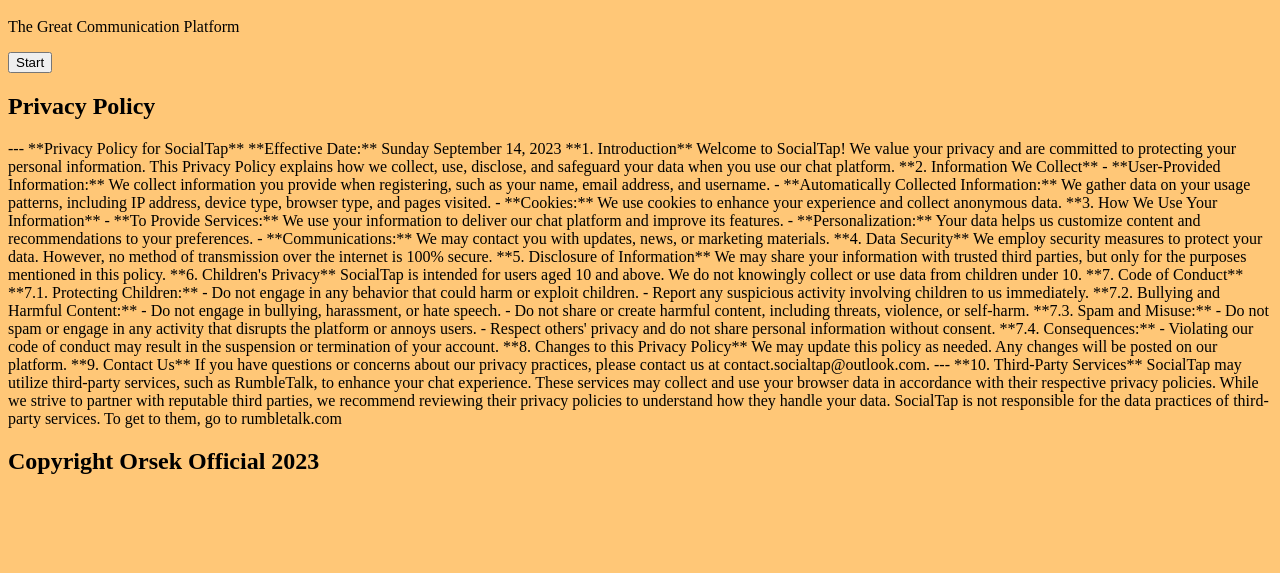
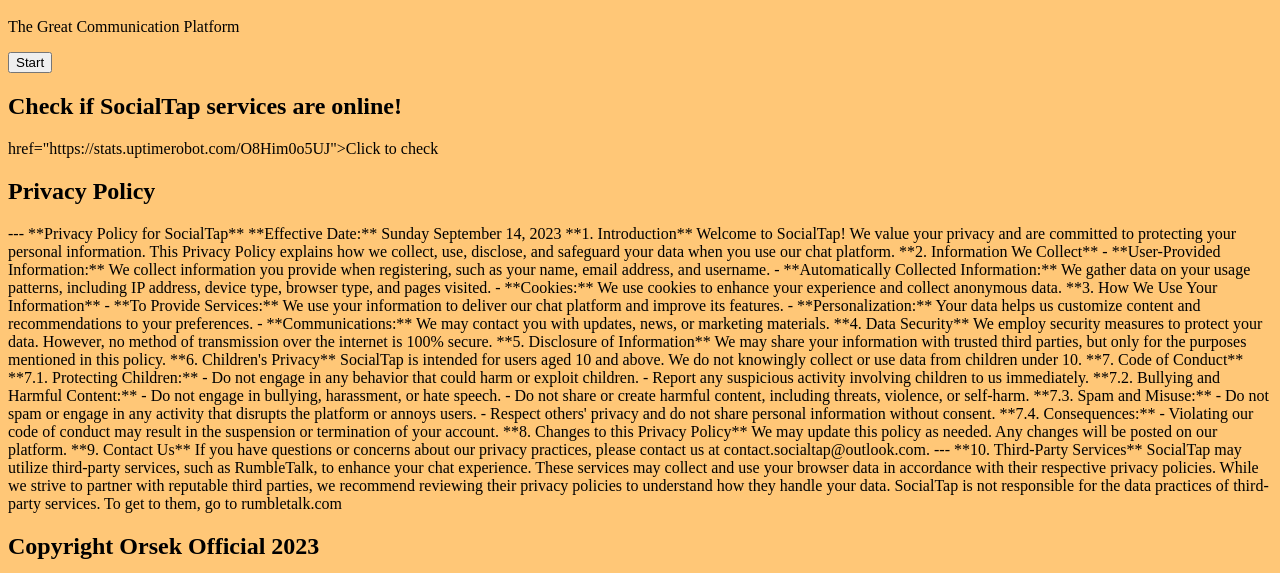
Before and after one commit to BrokenLatchhook/socialtap, a plain HTML site: page index.html in a window 1280 px wide. Shown: the part 227-800 px from the top of the page. Drawn offline with Linux system fonts and the light colour scheme.

Commit message:
Added UPTIMEROBOT service

```diff
--- a/index.html
+++ b/index.html
@@ -35,7 +35,8 @@
   <button onclick="document.location='https://brokenlatchhook.github.io/socialtap/client/'">Start</button>
   <!-- VISA Tracking Code for socialtap.orsekofficial.repl.co --><script>(function(v,i,s,a,t){v[t]=v[t]||function(){(v[t].v=v[t].v||[]).push(arguments)};if(!v._visaSettings){v._visaSettings={}}v._visaSettings[a]={v:'1.0',s:a,a:'1',t:t};var b=i.getElementsByTagName('body')[0];var p=i.createElement('script');p.defer=1;p.async=1;p.src=s+'?s='+a;b.appendChild(p)})(window,document,'//app-worker.visitor-analytics.io/main.js','ac9f23bc-179a-11ee-b589-901b0edac50a','va')</script><!-- VISA Tracking Code for socialtap.orsekofficial.repl.co -->
   <script src="script.js"></script>
-
+<h2>Check if SocialTap services are online!</h2>
+  <a> href="https://stats.uptimerobot.com/O8Him0o5UJ">Click to check</a>
 <h2>Privacy Policy</h2>
   <p>
 ---
```
